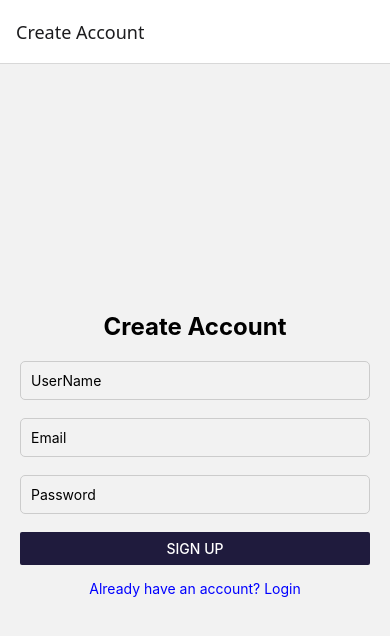
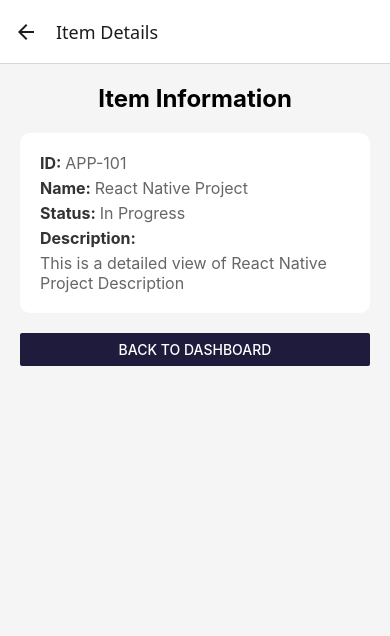
Before and after one commit to usernaba/mypostapp, a React Native app: screen /Detail in a window 390 px wide. Shown: the top 636 px of the page. Built offline with nearby package versions, Linux system fonts and the light colour scheme.

Commit message:
commited for detail screen

```diff
--- a/App.js
+++ b/App.js
@@ -2,10 +2,12 @@ import React from 'react';
 import { NavigationContainer } from '@react-navigation/native';
 import { createStackNavigator } from '@react-navigation/stack';
 
-// Import the screens you created
+
 import Signup from './screens/Signup';
 import Login from './screens/Login';
 import Home from './screens/Home';
+import Detail from './screens/Detail';
+
 
 const Stack = createStackNavigator();
 
@@ -26,7 +28,12 @@ export default function App() {
         <Stack.Screen
           name="Home"
           component={Home}
-          options={{ title: 'Dashboard', headerLeft: null }}
+          options={{ title: 'Dashboard', headerLeft: null }} // headerLeft: null prevents going back to login
+        />
+        <Stack.Screen
+          name="Detail"
+          component={Detail}
+          options={{ title: 'Item Details' }}
         />
       </Stack.Navigator>
     </NavigationContainer>
--- /dev/null
+++ b/screens/Detail.js
@@ -0,0 +1,38 @@
+import React from 'react';
+import { View, Text, StyleSheet, Button } from 'react-native';
+
+const Detail = ({ navigation }) => {
+  // Sample item information for Task 15
+  const itemInfo = {
+    id: "APP-101",
+    name: "React Native Project",
+    status: "In Progress",
+    description: "This is a detailed view of React Native Project Description"
+  };
+
+  return (
+    <View style={styles.container}>
+      <Text style={styles.title}>Item Information</Text>
+
+      <View style={styles.infoCard}>
+        <Text style={styles.label}>ID: <Text style={styles.value}>{itemInfo.id}</Text></Text>
+        <Text style={styles.label}>Name: <Text style={styles.value}>{itemInfo.name}</Text></Text>
+        <Text style={styles.label}>Status: <Text style={styles.value}>{itemInfo.status}</Text></Text>
+        <Text style={styles.label}>Description:</Text>
+        <Text style={styles.value}>{itemInfo.description}</Text>
+      </View>
+
+      <Button title="Back to Dashboard" onPress={() => navigation.goBack()} color="#1f1b3d" />
+    </View>
+  );
+};
+
+const styles = StyleSheet.create({
+  container: { flex: 1, padding: 20, backgroundColor: '#f5f5f5' },
+  title: { fontSize: 24, fontWeight: 'bold', marginBottom: 20, textAlign: 'center' },
+  infoCard: { backgroundColor: '#fff', padding: 20, borderRadius: 10, marginBottom: 20, elevation: 3 },
+  label: { fontSize: 16, fontWeight: 'bold', color: '#333', marginBottom: 5 },
+  value: { fontSize: 16, fontWeight: 'normal', color: '#666' }
+});
+
+export default Detail;
--- a/screens/Home.js
+++ b/screens/Home.js
@@ -1,31 +1,29 @@
 import React from 'react';
-import { View, Text, StyleSheet } from 'react-native';
+import { View, Text, StyleSheet, TouchableOpacity } from 'react-native';
 
-const Home = () => {
+const Home = ({ navigation }) => {
   return (
     <View style={styles.container}>
       <Text style={styles.header}>Dashboard Home</Text>
       <Text style={styles.welcome}>Welcome to This App!</Text>
+
+      {/* Navigation Icon/Button for Task 14 */}
+      <TouchableOpacity
+        style={styles.navButton}
+        onPress={() => navigation.navigate('Detail')}
+      >
+        <Text style={styles.buttonText}>View Item Details ➔</Text>
+      </TouchableOpacity>
     </View>
   );
 };
 
 const styles = StyleSheet.create({
-    container: {
-        flex: 1,
-        padding: 20,
-        alignItems: 'center',
-        justifyContent: 'center'
-    },
-    header: {
-        fontSize: 28,
-        fontWeight: 'bold',
-        marginBottom: 10
-    },
-    welcome: {
-        fontSize: 18,
-        color: '#666'
-    }
+    container: { flex: 1, padding: 20, alignItems: 'center', justifyContent: 'center', backgroundColor: '#fff' },
+    header: { fontSize: 28, fontWeight: 'bold', marginBottom: 10 },
+    welcome: { fontSize: 18, color: '#666', marginBottom: 30 },
+    navButton: { backgroundColor: '#1f1b3d', padding: 15, borderRadius: 8, flexDirection: 'row' },
+    buttonText: { color: '#fff', fontWeight: 'bold' }
 });
 
 export default Home;
--- a/screens/Login.js
+++ b/screens/Login.js
@@ -6,36 +6,33 @@ const Login = ({ navigation }) => {
   const [email, setEmail] = useState("");
   const [password, setPassword] = useState("");
 
-  const validateForm = () => {
-    if (!email || !password) {
+  const handleLogin = async () => {
+    // VALIDATION [cite: 194, 206]
+    if (email.trim() === "" || password.trim() === "") {
       Alert.alert("localhost:8081 says", "Error Incorrect email or password.");
-      return false;
+      return;
     }
-    return true;
-  };
 
-  const handleLogin = async () => {
-    if (validateForm()) {
     try {
-        const storedData = await AsyncStorage.getItem('userData');
+      const storedData = await AsyncStorage.getItem('userData'); // [cite: 199]
       const parsedData = storedData ? JSON.parse(storedData) : null;
 
       if (parsedData && parsedData.email === email && parsedData.password === password) {
-          navigation.navigate('Home');
+        navigation.navigate('Home'); // [cite: 207]
       } else {
-          Alert.alert("Error", "Incorrect email or password.");
+        // [cite: 265, 266]
+        Alert.alert("localhost:8081 says", "Error Incorrect email or password.");
       }
     } catch (error) {
       Alert.alert("Error", "Authentication failed.");
-      }
     }
   };
 
   return (
     <View style={styles.container}>
       <Text style={styles.header}>Login</Text>
-      <TextInput style={styles.input} placeholder="Enter your email" onChangeText={setEmail} keyboardType="email-address" />
-      <TextInput style={styles.input} placeholder="Enter your password" onChangeText={setPassword} secureTextEntry={true} />
+      <TextInput style={styles.input} placeholder="Enter your email" value={email} onChangeText={setEmail} />
+      <TextInput style={styles.input} placeholder="Enter your password" value={password} onChangeText={setPassword} secureTextEntry={true} />
       <Button title="Login" onPress={handleLogin} color="#1f1b3d" />
       <TouchableOpacity onPress={() => navigation.navigate('Signup')}>
         <Text style={styles.linkText}>Don't have an account? Sign Up</Text>
@@ -45,7 +42,7 @@ const Login = ({ navigation }) => {
 };
 
 const styles = StyleSheet.create({
-  container: { flex: 1, padding: 20, justifyContent: 'center' },
+  container: { flex: 1, padding: 20, justifyContent: 'center', backgroundColor: '#fff' },
   header: { fontSize: 24, fontWeight: 'bold', marginBottom: 20, textAlign: 'center' },
   input: { borderColor: "#ccc", borderWidth: 1, padding: 10, borderRadius: 5, marginBottom: 18 },
   linkText: { color: "blue", textAlign: "center", marginTop: 15 }
--- a/screens/Signup.js
+++ b/screens/Signup.js
@@ -7,34 +7,32 @@ const Signup = ({ navigation }) => {
   const [email, setEmail] = useState("");
   const [password, setPassword] = useState("");
 
-  const validateForm = () => {
-    if (!userName || !email || !password) {
-      Alert.alert("localhost:8081 says", "Validation Error. Please fill in all fields.");
-      return false;
+  const handleRegister = async () => {
+    // DIRECT VALIDATION CHECK
+    if (userName.trim() === "" || email.trim() === "" || password.trim() === "") {
+      // This exact text is required for your evidence
+      Alert.alert(
+        "localhost:8081 says",
+        "Validation Error. Please fill in all fields."
+      );
+      return; // Stops the function here
     }
-    return true;
-  };
 
-  const handleRegister = async () => {
-    if (validateForm()) {
-      try {
-        const userData = JSON.stringify({ userName, email, password });
-        // Use local storage to save user details locally
-        await AsyncStorage.setItem('userData', userData);
-        // Redirect user to login page after successful registration
-        navigation.navigate('Login');
-      } catch (error) {
-        Alert.alert("Error", "Failed to save data.");
-      }
+    try {
+      const userData = JSON.stringify({ userName, email, password });
+      await AsyncStorage.setItem('userData', userData); //
+      navigation.navigate('Login'); //
+    } catch (error) {
+      Alert.alert("Error", "Failed to save data.");
     }
   };
 
   return (
     <View style={styles.container}>
-      <Text style={styles.header}>Create Account</Text>
-      <TextInput style={styles.input} placeholder="UserName" onChangeText={setUserName} />
-      <TextInput style={styles.input} placeholder="Email" onChangeText={setEmail} keyboardType="email-address" />
-      <TextInput style={styles.input} placeholder="Password" onChangeText={setPassword} secureTextEntry={true} />
+      <Text style={styles.header}>Sign Up</Text>
+      <TextInput style={styles.input} placeholder="UserName" value={userName} onChangeText={setUserName} />
+      <TextInput style={styles.input} placeholder="Email" value={email} onChangeText={setEmail} keyboardType="email-address" />
+      <TextInput style={styles.input} placeholder="Password" value={password} onChangeText={setPassword} secureTextEntry={true} />
       <Button title="Sign Up" onPress={handleRegister} color="#1f1b3d" />
       <TouchableOpacity onPress={() => navigation.navigate('Login')}>
         <Text style={styles.linkText}>Already have an account? Login</Text>
@@ -44,7 +42,7 @@ const Signup = ({ navigation }) => {
 };
 
 const styles = StyleSheet.create({
-  container: { flex: 1, padding: 20, justifyContent: 'center' },
+  container: { flex: 1, padding: 20, justifyContent: 'center', backgroundColor: '#fff' },
   header: { fontSize: 24, fontWeight: 'bold', marginBottom: 20, textAlign: 'center' },
   input: { borderColor: "#ccc", borderWidth: 1, padding: 10, borderRadius: 5, marginBottom: 18 },
   linkText: { color: "blue", textAlign: "center", marginTop: 15 }
```
Lines whose indentation alone changed are shown as unchanged.
